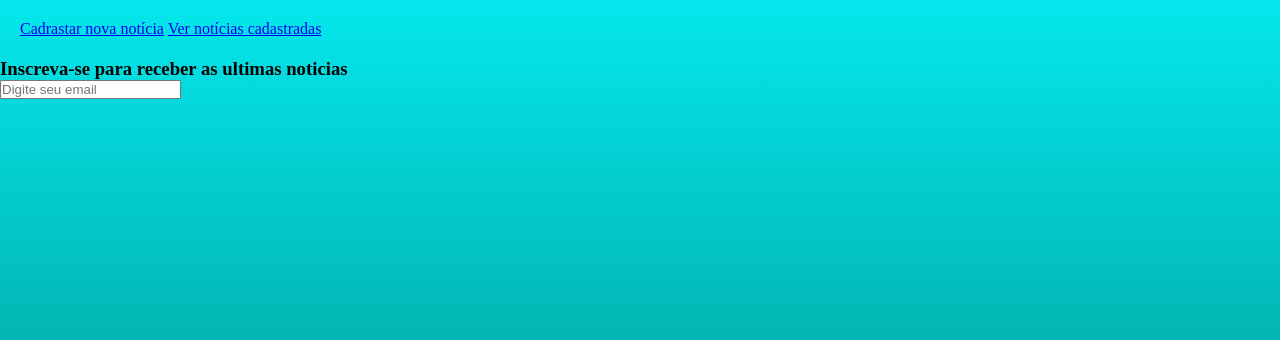
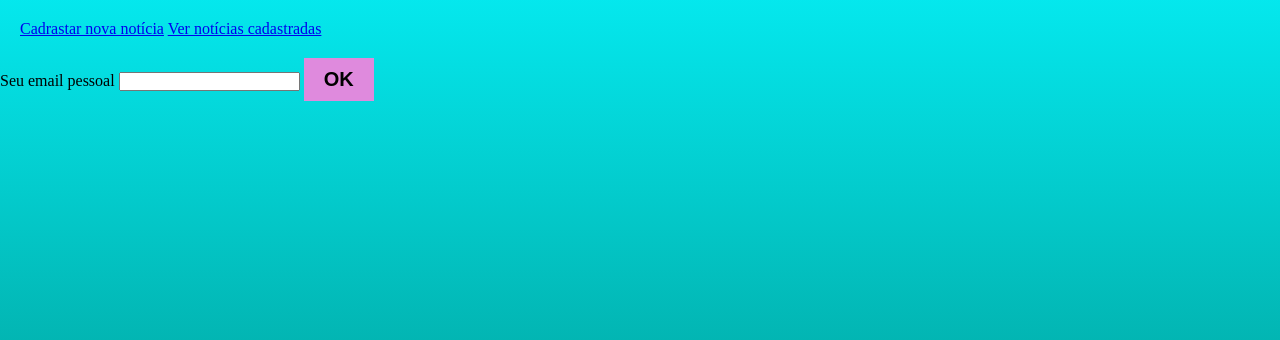
Before and after one commit to Ratattuii/Blog-Squad, a Flask app: page / in a window 1280 px wide. Shown: the part 104-444 px from the top of the page. Run offline with Flask 3, Linux system fonts and the light colour scheme.

Commit message:
mudança do design da news letter

```diff
--- a/templates/index.html
+++ b/templates/index.html
@@ -29,9 +29,14 @@
 
     <footer>
         <div>
-            <form action="">
-                <label for=""><h3> Inscreva-se para receber as ultimas noticias</h3></label>
-                <input type="text" placeholder="Digite seu email">
+            <form action="#" method="get" class="form-newsletter">
+            <label for="form-newsletter__label" class="form-newsletter__label"> Seu email pessoal
+            </label>
+
+            <input id="email-newsletter" name="email-newsletter" type="email" class="form-newsletter__campo">
+
+            <button type="submit" class="form-newsletter__botao"> OK</button>
+            </form>
         </div>
     </footer>
 </body>
```
